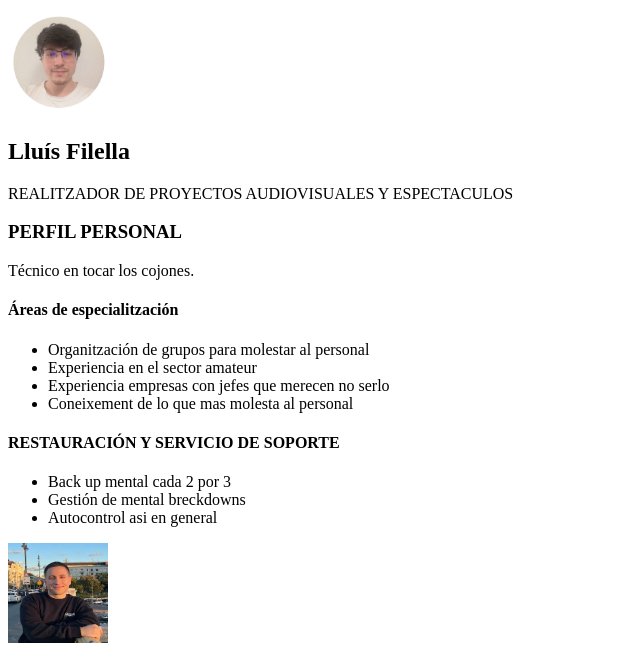
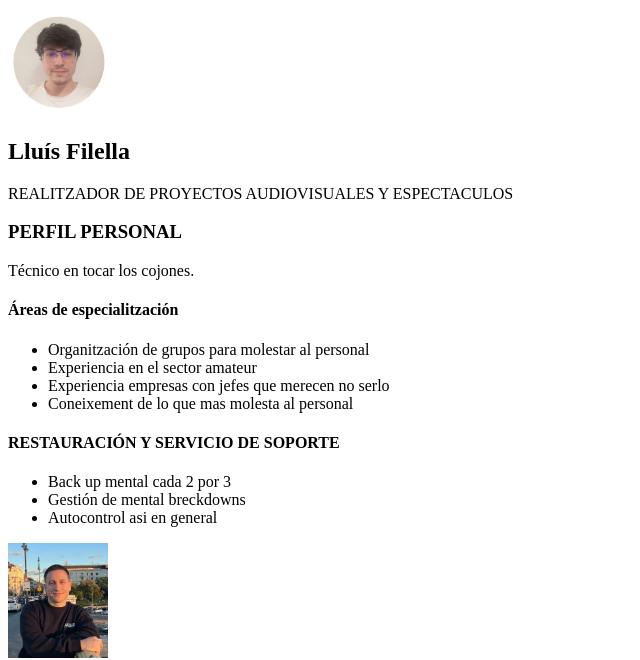
Before and after one commit to lfilella97/202301-w1ch2-lluis-filella-alex-navarro-sergi-fontal, a website: page src/nuestros_CV.html in a window 1280 px wide. Shown: the part 154-814 px from the top of the page, without its empty margins (0-640 px from the left). Drawn offline with Linux system fonts and the light colour scheme.

Commit message:
Fix image aspect ratio in nuestros_CV.html

```diff
--- a/src/nuestros_CV.html
+++ b/src/nuestros_CV.html
@@ -55,7 +55,7 @@
     </div>
     <div>
       <section>
-        <img src="./img/alex-cv.webp" alt="" width=100 height=100>
+        <img src="./img/alex-cv.webp" alt="" width=100 height=115>
         <h2>ALEX NAVARRO</h2>
         <p>BUZO PROFESIONAL</p>
       </section>
```
